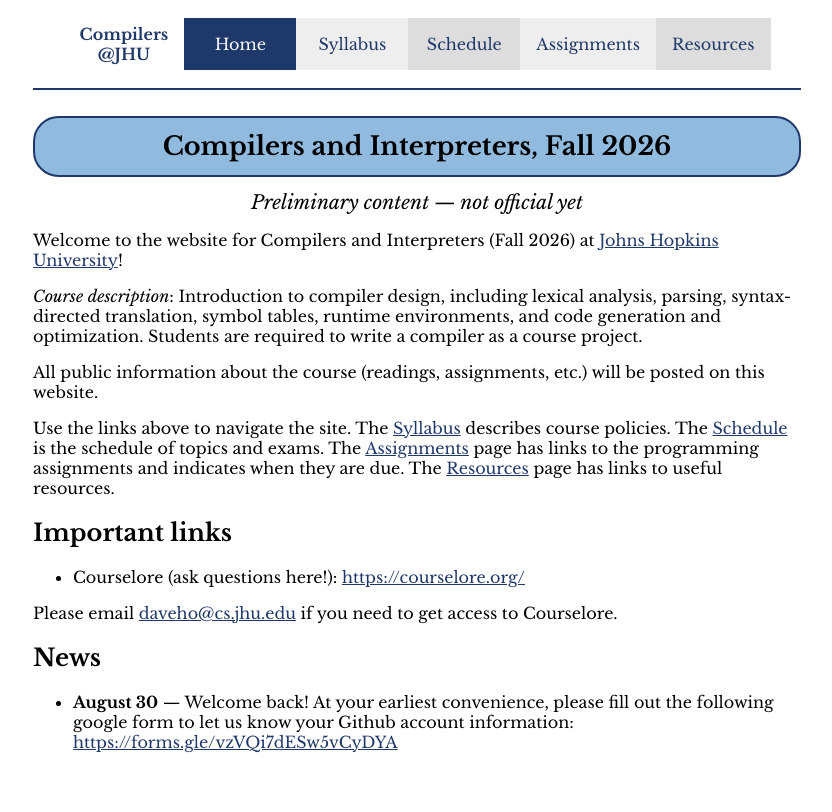
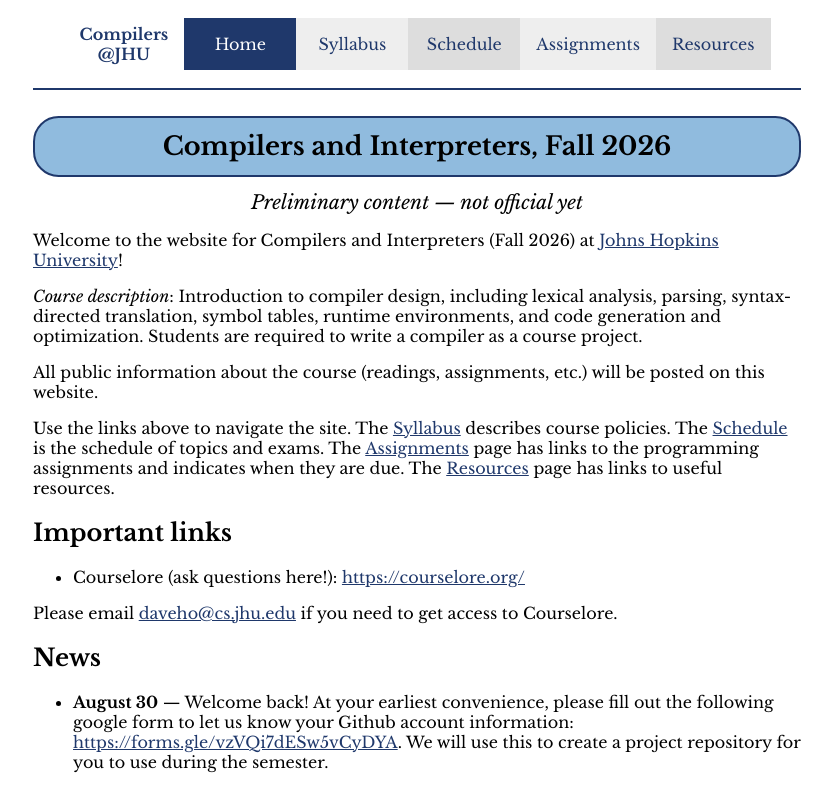
Before and after one commit to jhucompilers/fall2026, a Jekyll site: the page built from index.md, in a window 1280 px wide. Shown: the top 812 px of the page, without its empty margins (223-1055 px from the left). Built offline with Jekyll 4.4.1, drawn with Linux system fonts in a browser that asks for light colours.

```diff
--- a/index.md
+++ b/index.md
@@ -31,4 +31,6 @@ Please email <daveho@cs.jhu.edu> if you need to get access to Courselore.
 
 * **August 30** — Welcome back! At your earliest convenience,
   please fill out the following google form to let us know your
-  Github account information: <https://forms.gle/vzVQi7dESw5vCyDYA>
+  Github account information: <https://forms.gle/vzVQi7dESw5vCyDYA>.
+  We will use this to create a project repository for you to use
+  during the semester.
```
